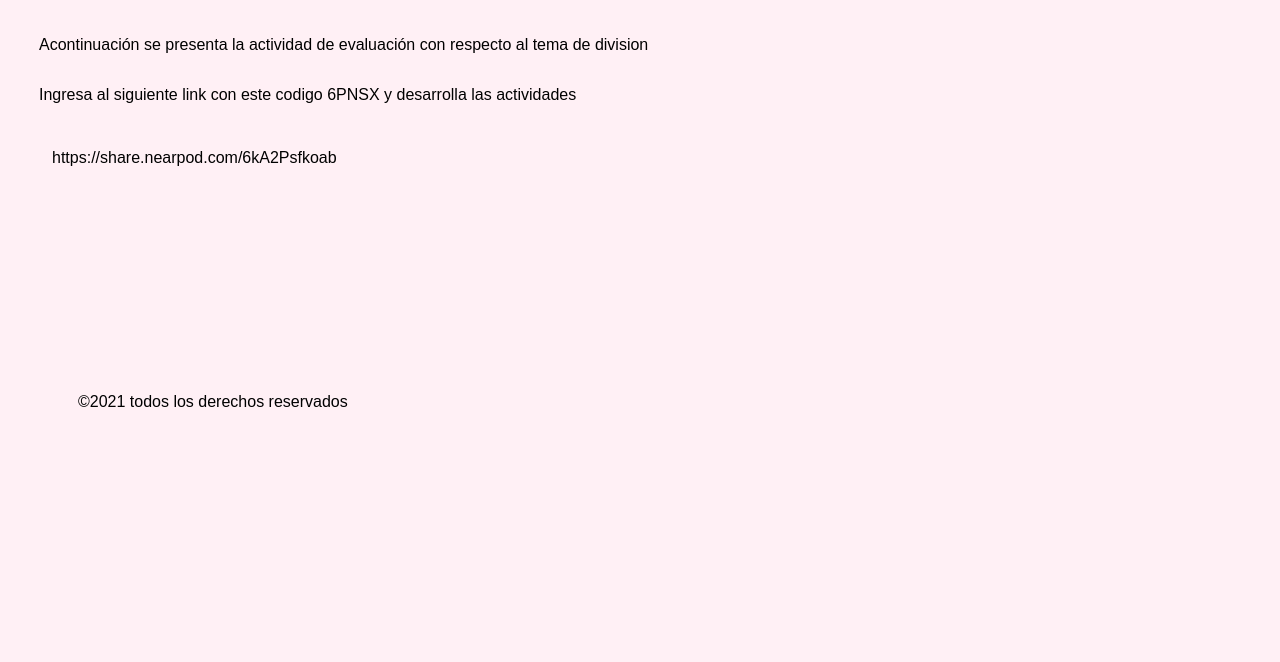
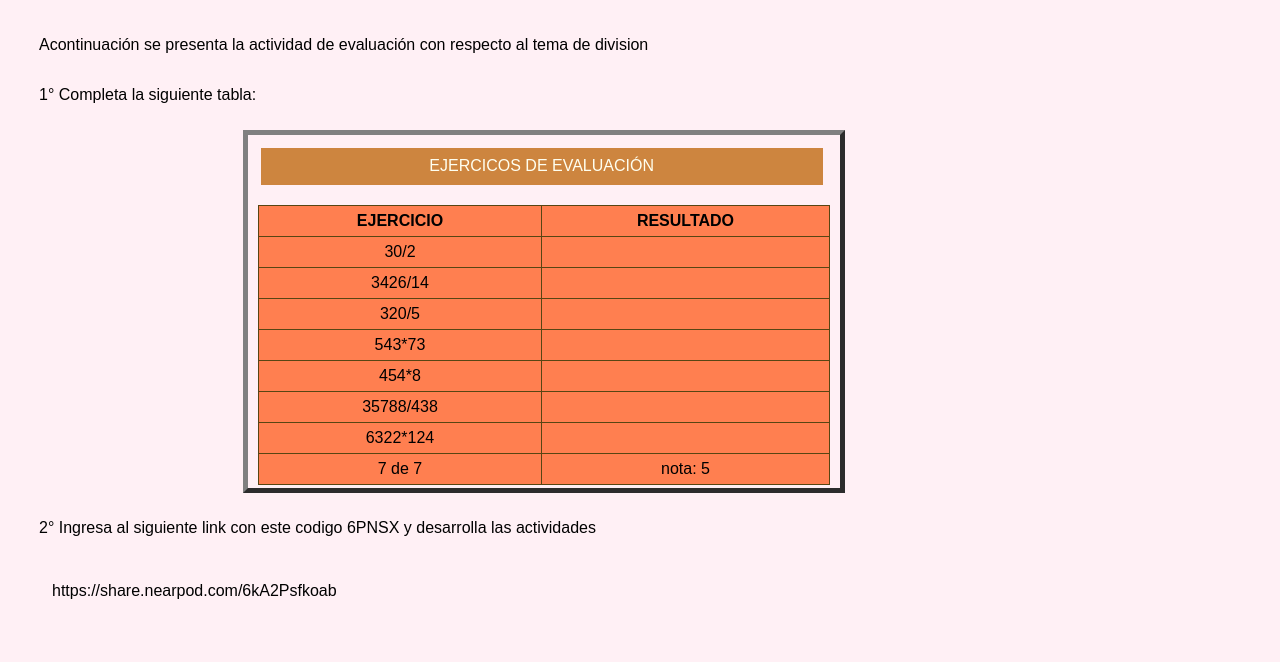
Before and after one commit to DorMariaLuna/Reda_aprender_a-dividir-Fund_Alg_G-C, a plain HTML site: page evaluacion.html in a window 1280 px wide. Shown: the part 138-800 px from the top of the page. Drawn offline with Linux system fonts and the light colour scheme.

Commit message:
17/04/2021
se trabajo avance de tabla y se le aplicó estilo css

Posdata: avance realizado por Mayerlis Bruno Aguirre

```diff
--- a/estilo.css
+++ b/estilo.css
@@ -53,3 +53,25 @@ video { display: block;
      border-style: double;
 
 }
+
+table {
+    display: block;
+    width: 50%;
+    margin-left: 18%;
+    border-collapse: collapse;
+}
+th, td {
+    width: 20%;
+    text-align: left;
+    vertical-align: top;
+    border: 1px solid rgb(88, 69, 19);
+    background-color: coral;
+    text-align: center;
+}
+caption {
+    width: 96%;
+    padding: 0.4em;
+    color: ivory;
+    background: peru;
+    text-align: center;
+}
--- a/evaluacion.html
+++ b/evaluacion.html
@@ -20,10 +20,62 @@
     </header>
 
 <p>Acontinuación se presenta la actividad de evaluación con respecto al tema de division</p>
-<p>Ingresa al siguiente link con este codigo 6PNSX y desarrolla las actividades</p>
-<Pre><p>https://share.nearpod.com/6kA2Psfkoab</p><Pre>
 
-    <br>
+    <p> 1° Completa la siguiente tabla:</p>
+     <table border="5px">
+        <caption>EJERCICOS DE EVALUACIÓN</caption>
+         <thead>
+             <tr>
+                 <th>EJERCICIO</th>
+                 <th>RESULTADO</th>
+             </tr>
+         </thead>
+
+         <tbody>
+             <tr>
+                 <td>30/2</td>
+                 <td></td>
+             </tr>
+             <tr>
+                <td>3426/14</td>
+                <td></td>
+            </tr>
+            <tr>
+                <td>320/5</td>
+                <td></td>
+            </tr>
+            <tr>
+                <td>543*73</td>
+                <td></td>
+            </tr>
+            <tr>
+                <td>454*8</td>
+                <td></td>
+            </tr>
+            <tr>
+                <td>35788/438</td>
+                <td></td>
+            </tr>
+            <tr>
+                <td>6322*124</td>
+                <td></td>
+            </tr>
+         </tbody>
+
+         <tfoot>
+             <tr>
+                 <td> 7 de 7</td>
+                 <td>   nota: 5</td>
+             </tr>
+            </tfoot>
+
+
+
+    </table>
+
+
+<p> 2° Ingresa al siguiente link con este codigo 6PNSX y desarrolla las actividades</p>
+<Pre><p>https://share.nearpod.com/6kA2Psfkoab</p><Pre></Pre>
 
     <footer>
         <p>&#169;2021 todos los derechos reservados</p>
```
Also changed, not shown: index.html (+1 -2 lines).
